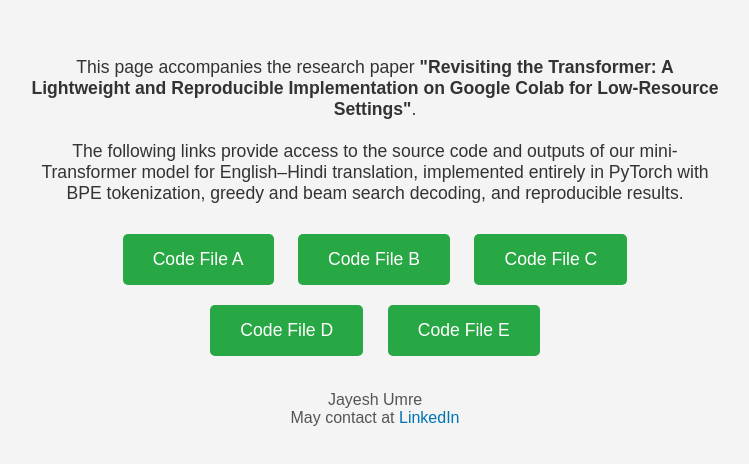
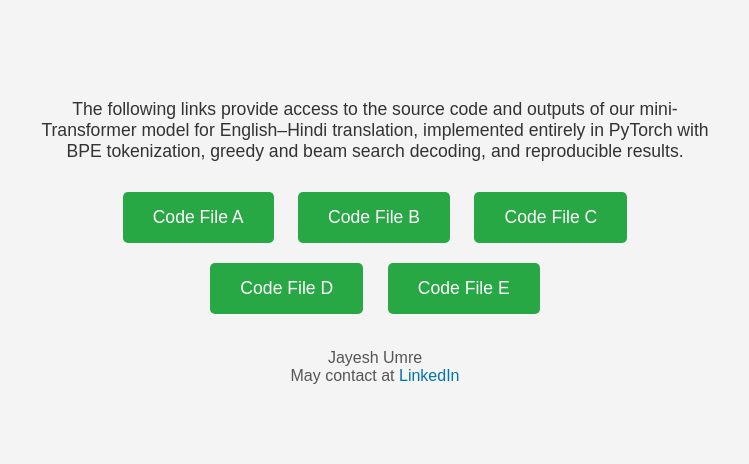
Before and after one commit to umarejayesh/ChotaLLM, a plain HTML site: page index.html in a window 1280 px wide. Shown: the part 158-622 px from the top of the page, without its empty margins (265-1014 px from the left). Drawn offline with Linux system fonts and the light colour scheme.

Commit message:
Update index.html

```diff
--- a/index.html
+++ b/index.html
@@ -64,8 +64,6 @@
 <body>
     <div class="button-container">
         <div class="description">
-            This page accompanies the research paper <strong>"Revisiting the Transformer: A Lightweight and Reproducible Implementation on Google Colab for Low-Resource Settings"</strong>.
-            <br><br>
             The following links provide access to the source code and outputs of our mini-Transformer model for English–Hindi translation, implemented entirely in PyTorch with BPE tokenization, greedy and beam search decoding, and reproducible results.
         </div>
         <a href="code1.html" class="link-button" target="_blank">Code File A</a>
```
